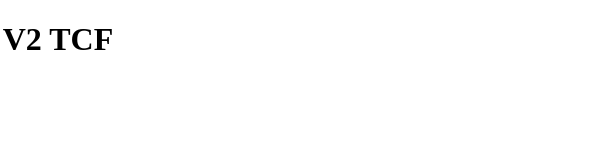
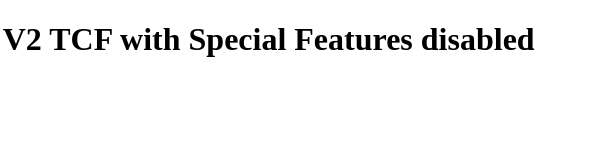
Before and after one commit to kimskovgaardsUC/kimsTCFtestv2-noSF, a plain HTML site: page index.html in a window 1280 px wide. Shown: the full height of the page, 138-728 px from the left. Drawn offline with Linux system fonts and the light colour scheme.

Commit message:
Update index.html

```diff
--- a/index.html
+++ b/index.html
@@ -3,7 +3,7 @@
 <head>
     <meta charset="UTF-8">
     <meta name="viewport" content="width=device-width" , initial-scale="1.0">
-    <title>UC CMP V2 TCF</title>
+    <title>UC CMP V2 TCF with Special Features disabled</title>
 <script id="usercentrics-cmp" src="https://app.usercentrics.eu/browser-ui/latest/loader.js" data-settings-id="qTLSRTPVasF823" data-tcf-enabled async></script>
     <!-- Google Analytics -->
     <script type="text/plain" data-usercentrics="Google Analytics">
@@ -32,7 +32,7 @@
     <noscript><iframe src="https://www.googletagmanager.com/ns.html?id=GTM-TB6B82X2" height="0" width="0"
             style="display:none;visibility:hidden"></iframe></noscript>
     <!-- End Google Tag Manager (noscript) -->
-    <h1>UC CMP V2 TCF</h1>
+    <h1>UC CMP V2 TCF with Special Features disabled</h1>
     <img src="https://usercentrics.com/wp-content/uploads/2020/04/190208-UCS-Logo-800px.png" alt="uc-logo">
 </body>
 </html>
```
